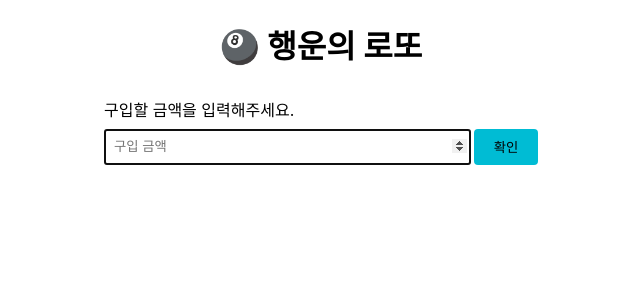
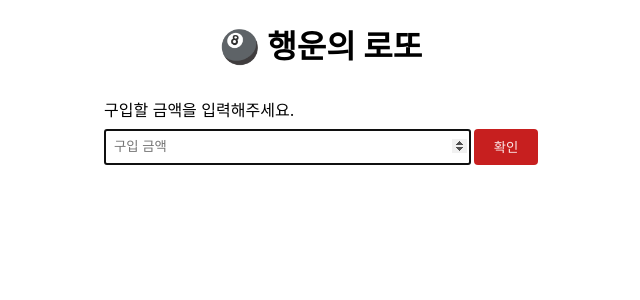
Before and after one commit to woowacourse/react-lotto, a React (Create React App) app: page / in a window 1280 px wide. Shown: the top 300 px of the page, without its empty margins (319-959 px from the left). Built offline with nearby package versions, Linux system fonts and the light colour scheme.

Commit message:
style: 로또 구매 버튼 색상 변경
Co-authored-by: EUNHYUN CHO <devhyun637@users.noreply.github.com>

```diff
--- a/src/components/LottoPurchaseForm.js
+++ b/src/components/LottoPurchaseForm.js
@@ -14,8 +14,9 @@ const Button = styled.button`
   outline: 0;
   border-style: none;
   cursor: pointer;
-  background-color: #00bcd4;
-  border-color: #00bcd4;
+  background-color: #c71f1f;
+  border-color: #c71f1f;
+  color: #fce9e9;
 `;
 
 class LottoPurchaseForm extends Component {
```
